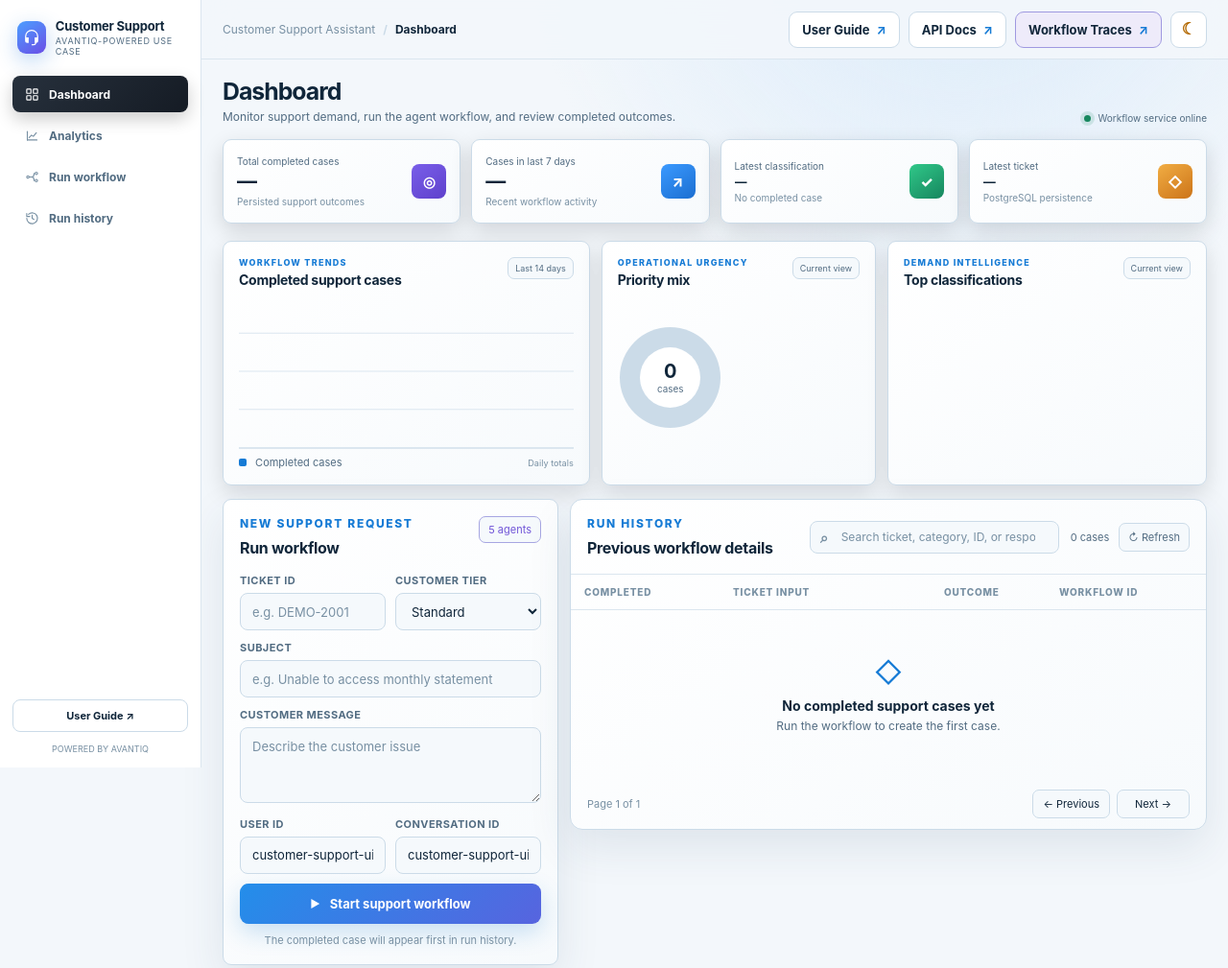
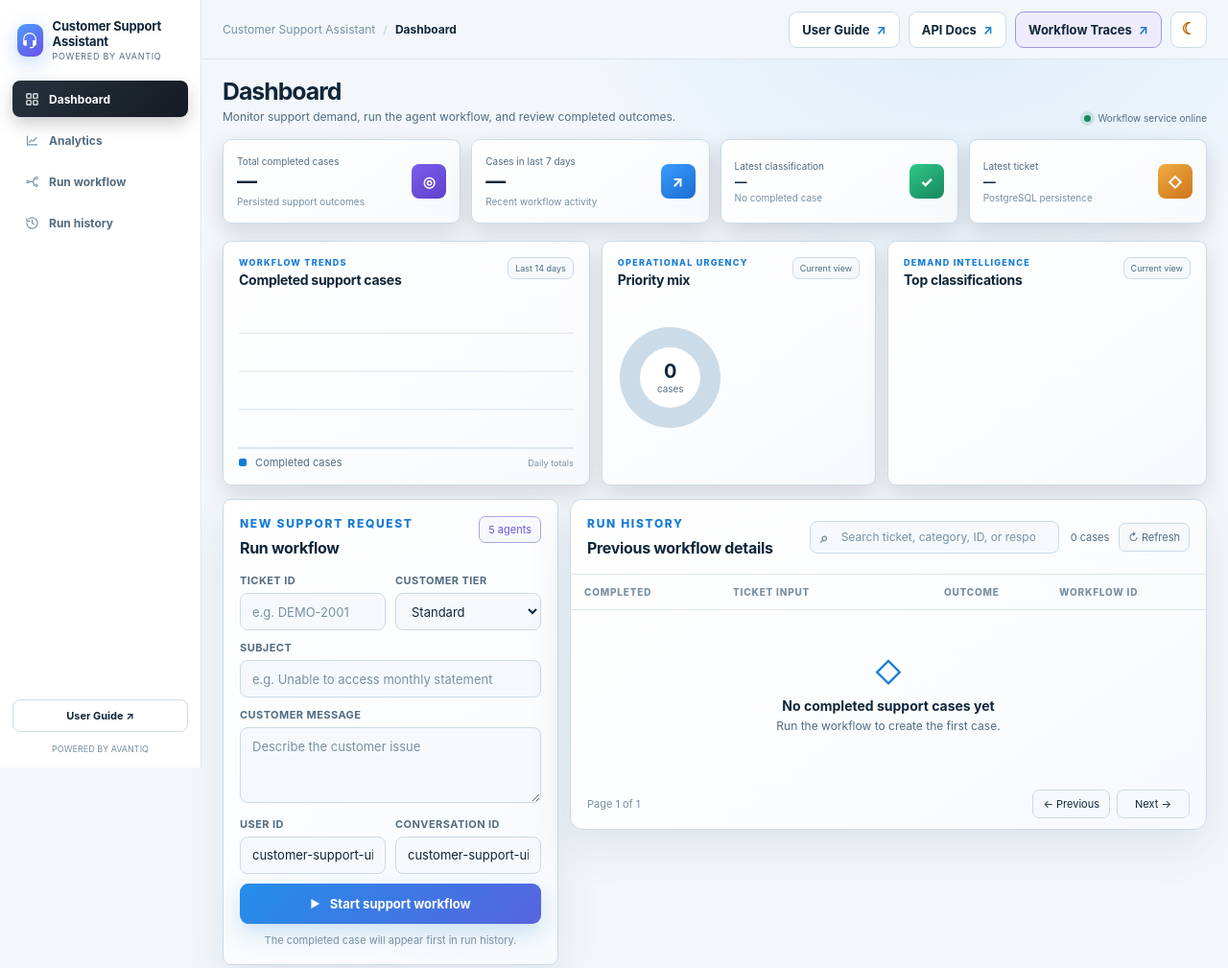
Before and after one commit to aegletek/customer-support-assistant, a plain HTML site: page customer_support_assistant/ui/index.html in a window 1280 px wide. Shown: the top 1009 px of the page at 96% size. Drawn offline with Linux system fonts and the light colour scheme; no server answers.

Commit message:
feat: refine branding and Langfuse capture

```diff
--- a/customer_support_assistant/ui/index.html
+++ b/customer_support_assistant/ui/index.html
@@ -15,7 +15,7 @@
           <span class="brand-mark" aria-hidden="true">
             <svg viewBox="0 0 32 32"><path d="M16 3a11 11 0 0 0-11 11v7a4 4 0 0 0 4 4h2v-9H7v-2a9 9 0 0 1 18 0v2h-4v9h3a5 5 0 0 1-5 4h-3v-2h3a3 3 0 0 0 3-2h1a4 4 0 0 0 4-4v-7A11 11 0 0 0 16 3Z"/></svg>
           </span>
-          <span><strong>Customer Support</strong><small>AvantiQ-powered use case</small></span>
+          <span><strong>Customer Support Assistant</strong><small>Powered by AvantiQ</small></span>
         </a>
         <nav class="sidebar-nav" aria-label="Dashboard sections">
           <a class="active" href="#dashboard"><span aria-hidden="true"><svg viewBox="0 0 24 24"><rect x="3" y="3" width="7" height="7" rx="1"/><rect x="14" y="3" width="7" height="7" rx="1"/><rect x="3" y="14" width="7" height="7" rx="1"/><rect x="14" y="14" width="7" height="7" rx="1"/></svg></span> Dashboard</a>
```
Also changed, not shown: 3 other files.
